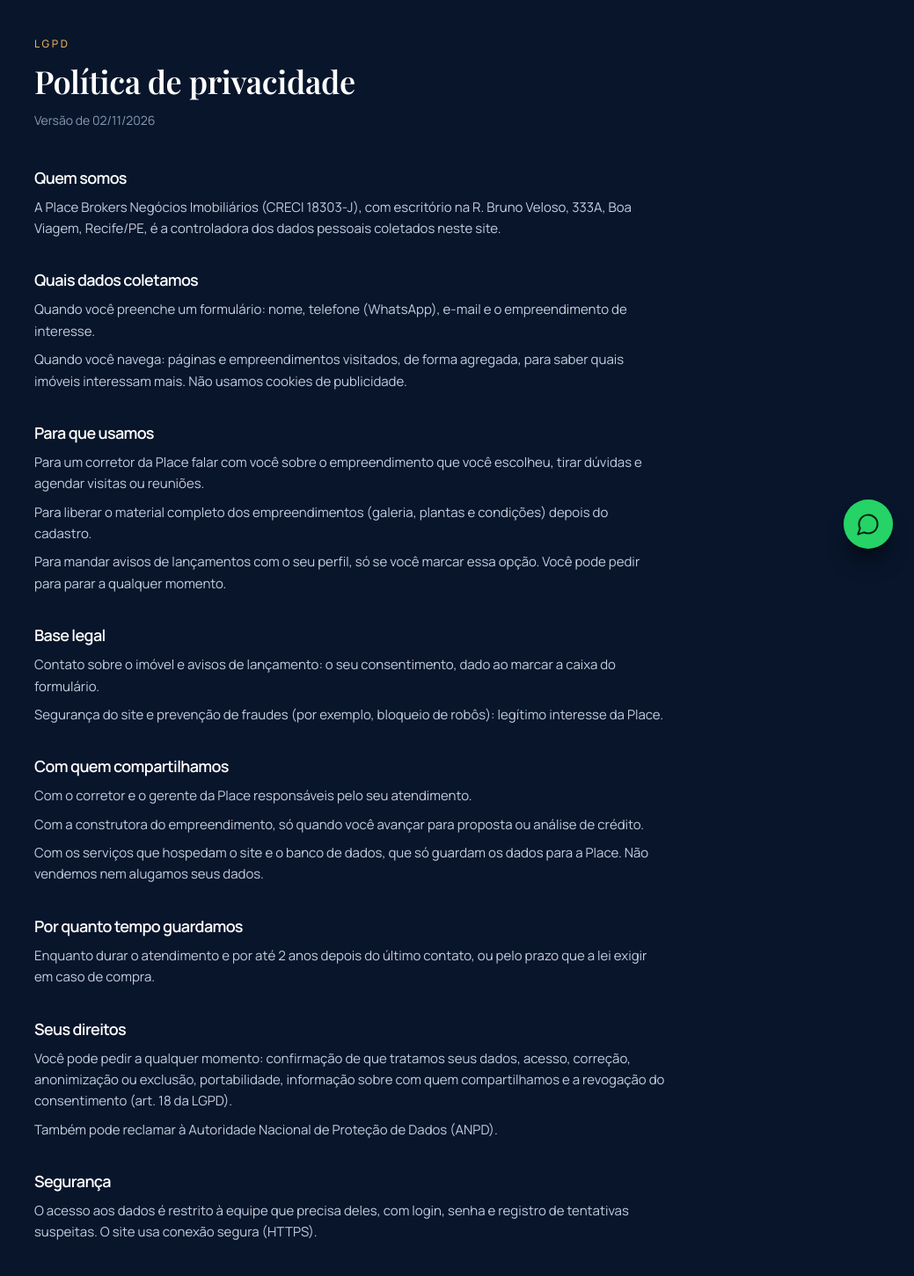
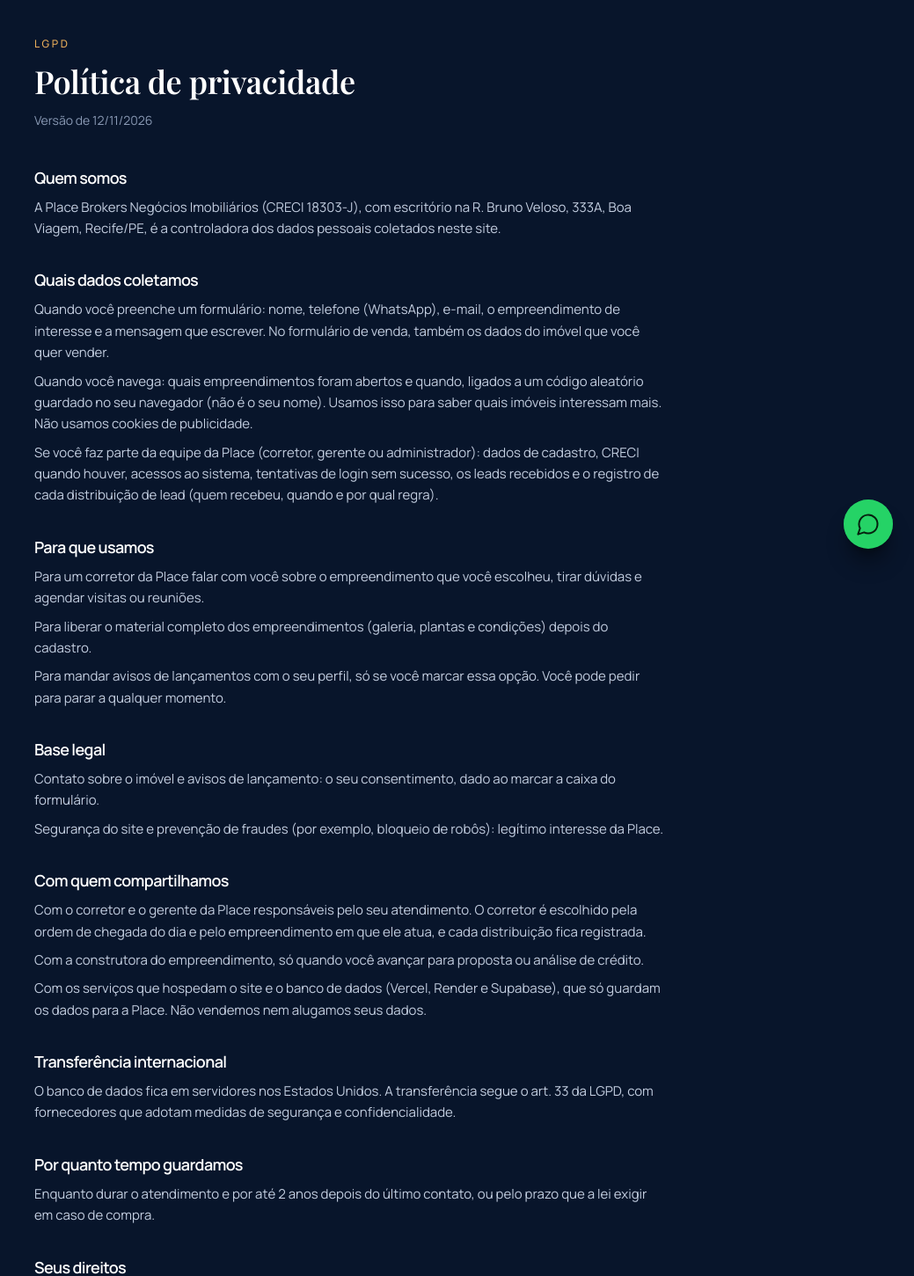
Before and after one commit to Arthurms-dev/PI4-Place-Brokers-Integrador-FrontEnd, a React (Vite) app in the folder place-frontend/: page /privacidade in a window 1280 px wide. Shown: the part 160-1611 px from the top of the page at 88% size, without its empty margins (241-1280 px from the left). Built offline with nearby package versions, Linux system fonts and the light colour scheme; no server answers.

Commit message:
Aviso de privacidade: transferência internacional, dados da equipe e registro da roleta

```diff
--- a/place-frontend/src/lib/consentimento.js
+++ b/place-frontend/src/lib/consentimento.js
@@ -1,6 +1,6 @@
 // Consentimento do formulário de contato (LGPD).
 // A data da versão vai junto com o lead, para saber com qual texto a pessoa concordou.
-export const VERSAO_POLITICA = "2026-11-02";
+export const VERSAO_POLITICA = "2026-11-12";
 
 /** Linha que vai no fim da mensagem do lead (o corretor vê se a pessoa quer receber lançamentos). */
 export function textoDoConsentimento({ novidades = false } = {}) {
--- a/place-frontend/src/pages/PrivacidadePage.jsx
+++ b/place-frontend/src/pages/PrivacidadePage.jsx
@@ -10,8 +10,9 @@ const SECOES = [
     "A Place Brokers Negócios Imobiliários (CRECI 18303-J), com escritório na R. Bruno Veloso, 333A, Boa Viagem, Recife/PE, é a controladora dos dados pessoais coletados neste site.",
   ]],
   ["Quais dados coletamos", [
-    "Quando você preenche um formulário: nome, telefone (WhatsApp), e-mail e o empreendimento de interesse.",
-    "Quando você navega: páginas e empreendimentos visitados, de forma agregada, para saber quais imóveis interessam mais. Não usamos cookies de publicidade.",
+    "Quando você preenche um formulário: nome, telefone (WhatsApp), e-mail, o empreendimento de interesse e a mensagem que escrever. No formulário de venda, também os dados do imóvel que você quer vender.",
+    "Quando você navega: quais empreendimentos foram abertos e quando, ligados a um código aleatório guardado no seu navegador (não é o seu nome). Usamos isso para saber quais imóveis interessam mais. Não usamos cookies de publicidade.",
+    "Se você faz parte da equipe da Place (corretor, gerente ou administrador): dados de cadastro, CRECI quando houver, acessos ao sistema, tentativas de login sem sucesso, os leads recebidos e o registro de cada distribuição de lead (quem recebeu, quando e por qual regra).",
   ]],
   ["Para que usamos", [
     "Para um corretor da Place falar com você sobre o empreendimento que você escolheu, tirar dúvidas e agendar visitas ou reuniões.",
@@ -23,9 +24,12 @@ const SECOES = [
     "Segurança do site e prevenção de fraudes (por exemplo, bloqueio de robôs): legítimo interesse da Place.",
   ]],
   ["Com quem compartilhamos", [
-    "Com o corretor e o gerente da Place responsáveis pelo seu atendimento.",
+    "Com o corretor e o gerente da Place responsáveis pelo seu atendimento. O corretor é escolhido pela ordem de chegada do dia e pelo empreendimento em que ele atua, e cada distribuição fica registrada.",
     "Com a construtora do empreendimento, só quando você avançar para proposta ou análise de crédito.",
-    "Com os serviços que hospedam o site e o banco de dados, que só guardam os dados para a Place. Não vendemos nem alugamos seus dados.",
+    "Com os serviços que hospedam o site e o banco de dados (Vercel, Render e Supabase), que só guardam os dados para a Place. Não vendemos nem alugamos seus dados.",
+  ]],
+  ["Transferência internacional", [
+    "O banco de dados fica em servidores nos Estados Unidos. A transferência segue o art. 33 da LGPD, com fornecedores que adotam medidas de segurança e confidencialidade.",
   ]],
   ["Por quanto tempo guardamos", [
     "Enquanto durar o atendimento e por até 2 anos depois do último contato, ou pelo prazo que a lei exigir em caso de compra.",
@@ -35,7 +39,7 @@ const SECOES = [
     "Também pode reclamar à Autoridade Nacional de Proteção de Dados (ANPD).",
   ]],
   ["Segurança", [
-    "O acesso aos dados é restrito à equipe que precisa deles, com login, senha e registro de tentativas suspeitas. O site usa conexão segura (HTTPS).",
+    "O acesso aos dados é restrito à equipe que precisa deles, com login, senha e registro de tentativas suspeitas. O registro das distribuições de leads não pode ser alterado nem apagado. O site usa conexão segura (HTTPS).",
   ]],
 ];
 
@@ -57,7 +61,7 @@ export default function PrivacidadePage() {
         <section>
           <h2 className="text-lg font-semibold">Como falar com a gente</h2>
           <p className="mt-2 text-[15px] leading-relaxed text-ink-2">
-            Para exercer seus direitos ou tirar dúvidas sobre seus dados, escreva para{" "}
+            Este é o canal do encarregado pelo tratamento de dados da Place. Para exercer seus direitos ou tirar dúvidas sobre seus dados, escreva para{" "}
             <a href={`mailto:${CONTATO.email}`} className="text-gold underline underline-offset-2">{CONTATO.email}</a>{" "}
             ou fale pelo <Link to="/contato" className="text-gold underline underline-offset-2">contato</Link>. Respondemos em até 15 dias.
           </p>
```
Also changed, not shown: 1 other file (tests, documents, lock files or other folders).
